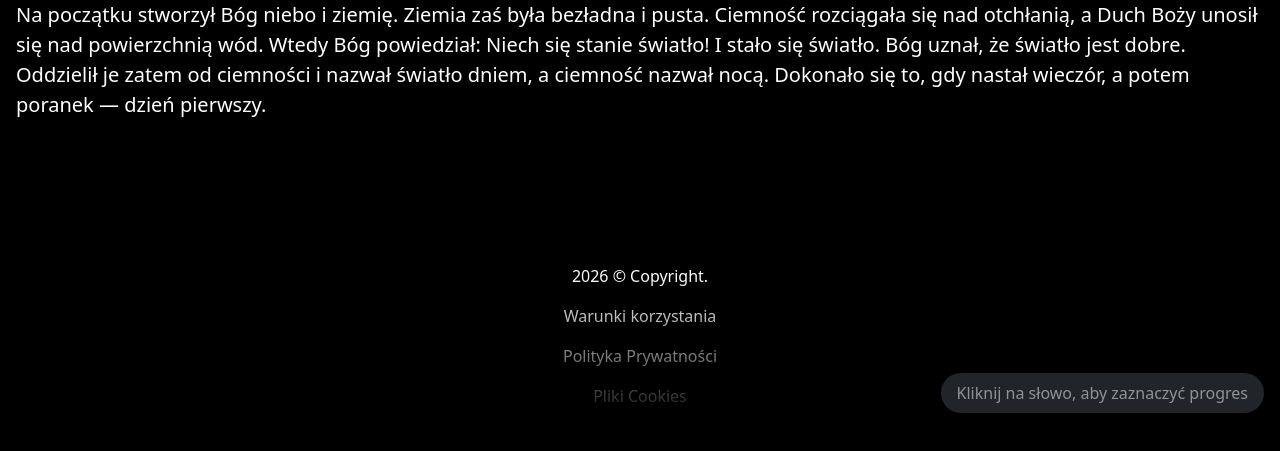
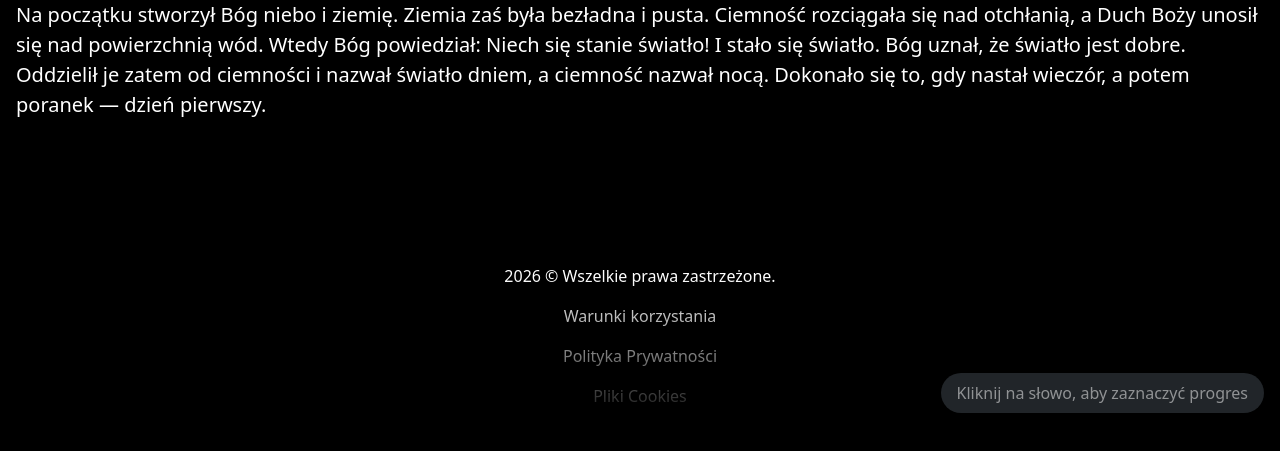
Before and after one commit to wieczorskyy/portfolio, a plain HTML site: page bible.html in a window 1280 px wide. Shown: the part 371-822 px from the top of the page. Drawn offline with nearby package versions, Linux system fonts and the light colour scheme.

Commit message:
Update bible.html

```diff
--- a/bible.html
+++ b/bible.html
@@ -57,10 +57,11 @@
     </div>
 
     <footer class="py-5 px-3 text-center">
-        <p>2026 &copy; Copyright.</p>
+        <p>2026 &copy; Wszelkie prawa zastrzeżone.</p>
         <p>Warunki korzystania</p>
         <p>Polityka Prywatności</p>
         <p>Pliki Cookies</p>
+
     </footer>
 
     <div class="fixed-bottom bg-fading d-flex pt-5 p-3">
```
